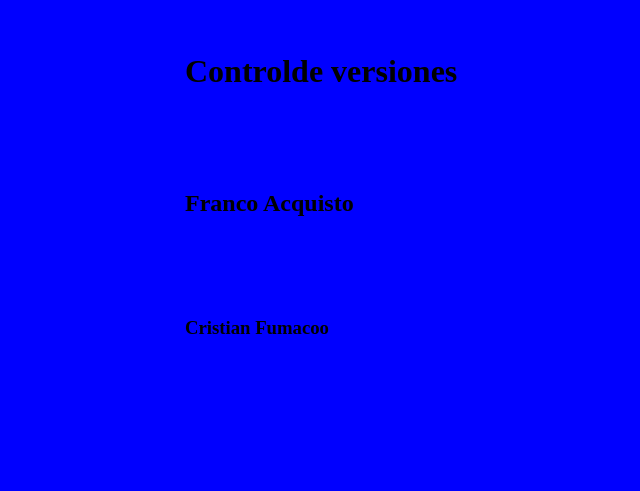
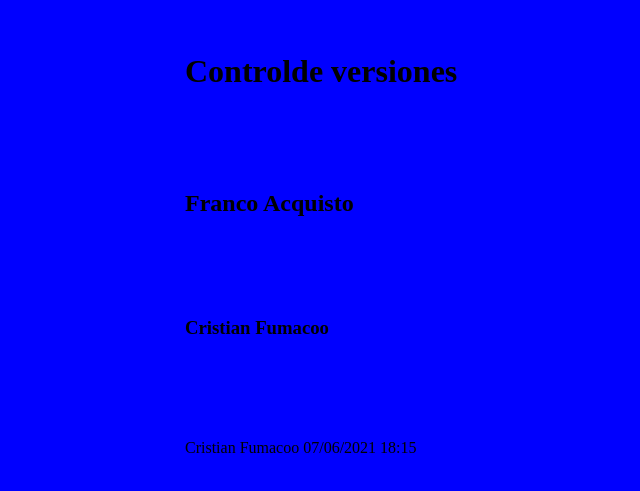
Before and after one commit to Parral-Miguel/TP_SO_I4_Equipo_100, a plain HTML site: page index.html in a window 1280 px wide. Shown: the part 147-638 px from the top of the page, without its empty margins (115-755 px from the left). Drawn offline with Linux system fonts and the light colour scheme.

Commit message:
Alfa pone nombre, fecha y hora en un p

```diff
--- a/index.html
+++ b/index.html
@@ -10,5 +10,6 @@
 <h1>Controlde versiones</h1>
 <h2>Franco Acquisto</h2>
 <h3>Cristian Fumacoo</h3>
+<p>Cristian Fumacoo 07/06/2021 18:15</p>
 </body>
 </html>
```
